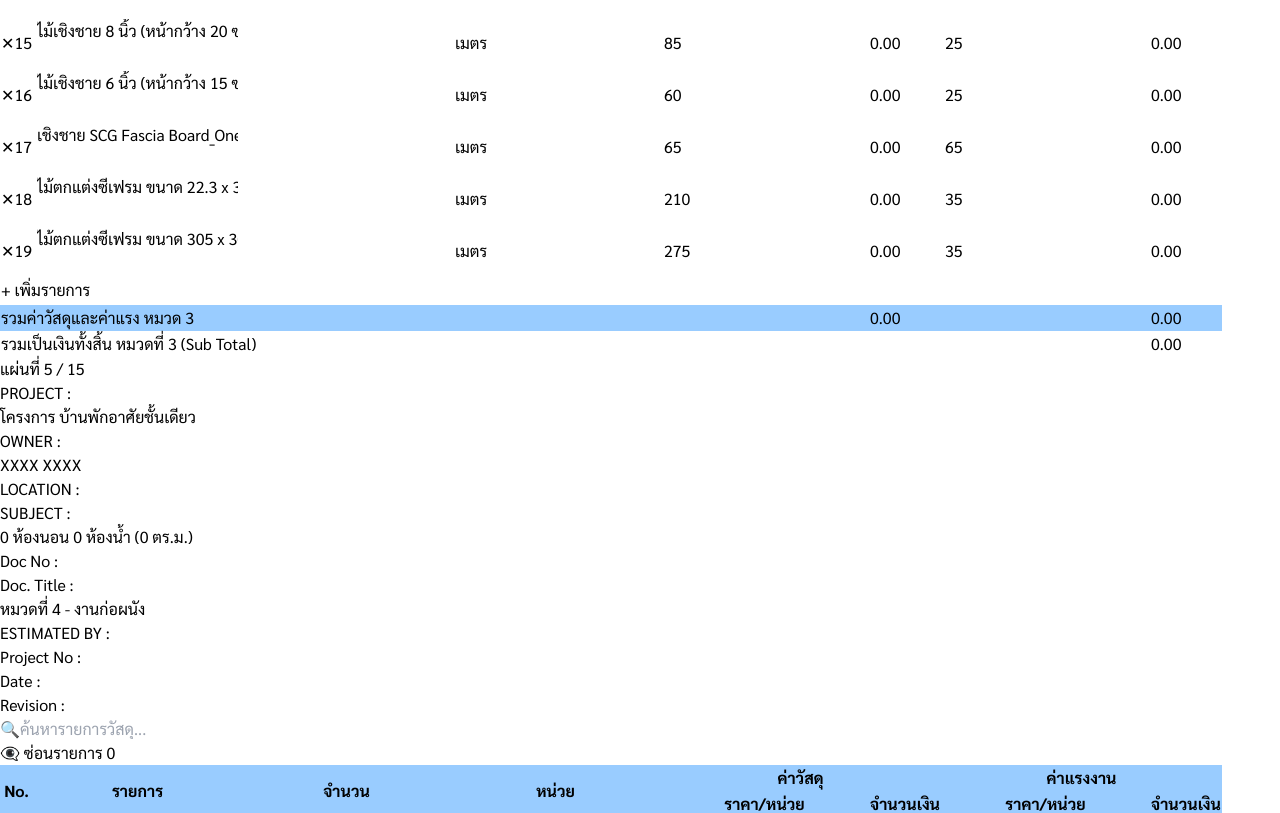
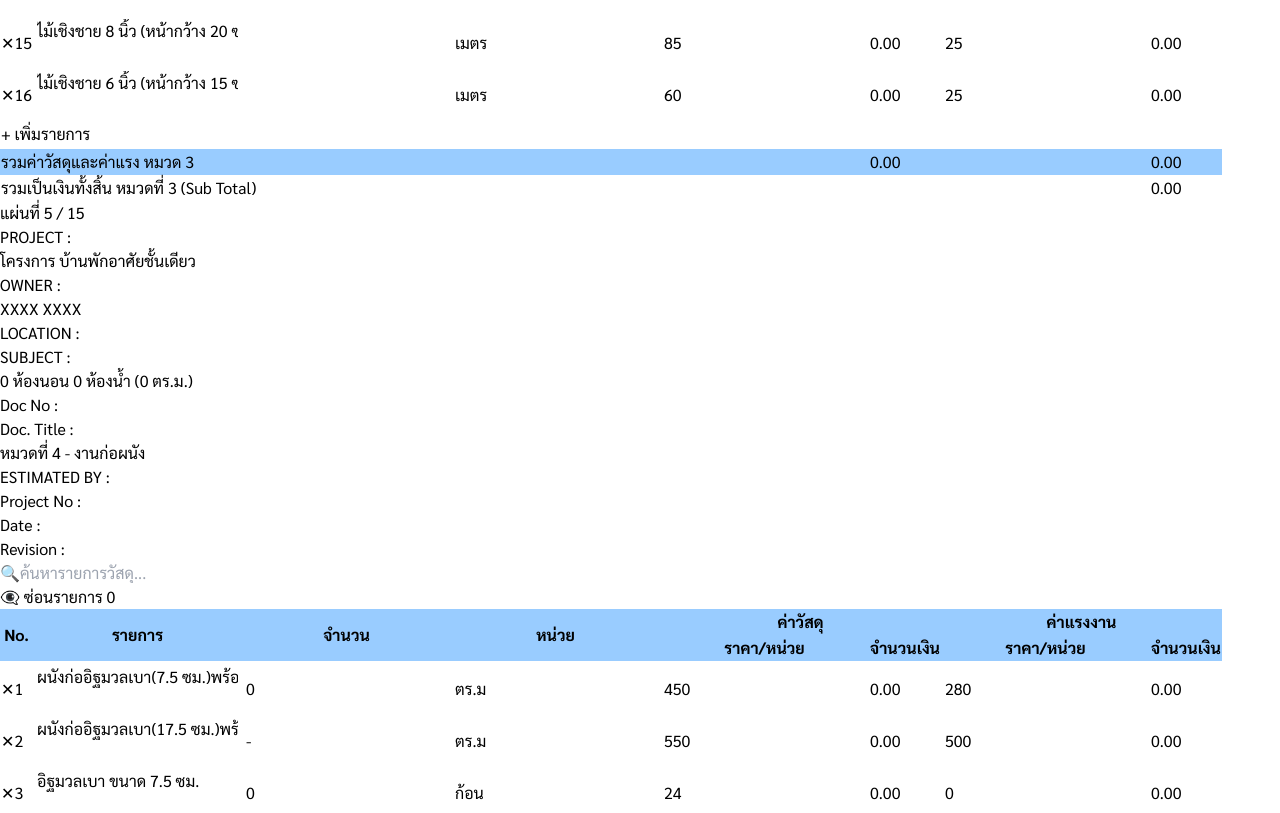
Before and after one commit to suteechu/Automating-Bill, a React (Vite) app: page / in a window 1280 px wide. Shown: the part 9361-10174 px from the top of the page. Built offline with nearby package versions, Linux system fonts and the light colour scheme.

Commit message:
fix: Strict exact item match for Cat 3 based on user list

```diff
--- a/src/App.jsx
+++ b/src/App.jsx
@@ -166,9 +166,9 @@ export default function App() {
 
       const group1 = ['แผ่นกระเบื้องซีแพคแบบลอน (สีมาตรฐาน)', 'ครอบเส้นโค้ง (ครอบสันลอน)', 'ครอบโค้งปิดจั่ว', 'ครอบข้าง', 'ครอบข้างปิดชาย', 'ครอบโค้งหางมน (ปิดปลายสันตะเข้)', 'ครอบโค้งสองทาง', 'ครอบโค้งสามทาง', 'ครอบโค้งสี่ทาง'];
       const group2 = ['แผ่นกระเบื้องซีแพคแบบเรียบ (สีมาตรฐาน)', 'ครอบสันหลังคา', 'ครอบปิดจั่ว', 'ครอบตะเข้สัน', 'ครอบปิดปลายตะเข้สัน', 'ครอบปั้นลม', 'ครอบปิดปลายปั้นลม', 'ครอบข้างติดผนัง', 'ครอบหัวผนัง'];
-      const group3 = ['แผ่นหลังคาเมทัสชีล(0.47)+ ฉนวน PE', 'สกรูยิงเมทัลชีท 2 นิ้ว (กล่อง 100 ตัว)', 'ครอบข้างเมทัลชีท (หน้ากว้างมาตรฐาน)'];
+      const group3 = ['แผ่นหลังคาเมทัสชีล(0.47)+ ฉนวน PE', 'สกรูยิงเมทัลชีท 2 นิ้ว (กล่อง 100 ตัว)', 'ครอบข้างเมทัลชีท (หน้ากว้างมาตรฐาน)', 'เชิงชาย SCG Fascia Board_One Piece', 'ไม้ตกแต่งซีเฟรม ขนาด 22.3 x 300 x 1.2 ซม. สีซีเมนต์', 'ไม้ตกแต่งซีเฟรม ขนาด 305 x 300 x 1.2 ซม. สีซีเมนต์'];
+      const cpacCommon = ['แผ่นปิดรอยต่อ (กว้าง 30 ซม. x 3 ม.) (1 ม้วน = 0.9 ตร.ม.)', 'แผ่นสะท้อนความร้อน (กว้าง 1.25 ม. x 60 ม.) (1 ม้วน = 75 ตร.ม.)', 'สกรูเกลียวยึดแป (กล่อง 250 ตัว)', 'สกรูยึดกระเบื้อง 2.5 นิ้ว (กล่อง 250 ตัว)', 'แผ่นปิดกันนก (แพ็ก 10-20 แผ่น)', 'ไม้เชิงชาย 8 นิ้ว (หน้ากว้าง 20 ซม.)', 'ไม้เชิงชาย 6 นิ้ว (หน้ากว้าง 15 ซม.)'];
 
-      // Get all items from initialCategories for Cat 3
       const initialCat3 = initialCategories.find(c => String(c.id) === '3');
       if (!initialCat3) return cat;
 
@@ -177,13 +177,15 @@ export default function App() {
         const isG1 = group1.includes(name);
         const isG2 = group2.includes(name);
         const isG3 = group3.includes(name);
+        const isCpacCommon = cpacCommon.includes(name);
 
-        // If it belongs to a group, only keep if it matches roofType
-        if (isG1) return roofType === 'cpac_lon';
-        if (isG2) return roofType === 'cpac_flat';
-        if (isG3) return roofType === 'metal_sheet';
-
-        // Keep common accessories
+        if (roofType === 'metal_sheet') {
+            return isG3;
+        } else if (roofType === 'cpac_lon') {
+            return isG1 || isCpacCommon;
+        } else if (roofType === 'cpac_flat') {
+            return isG2 || isCpacCommon;
+        }
         return true;
       });
 
```
